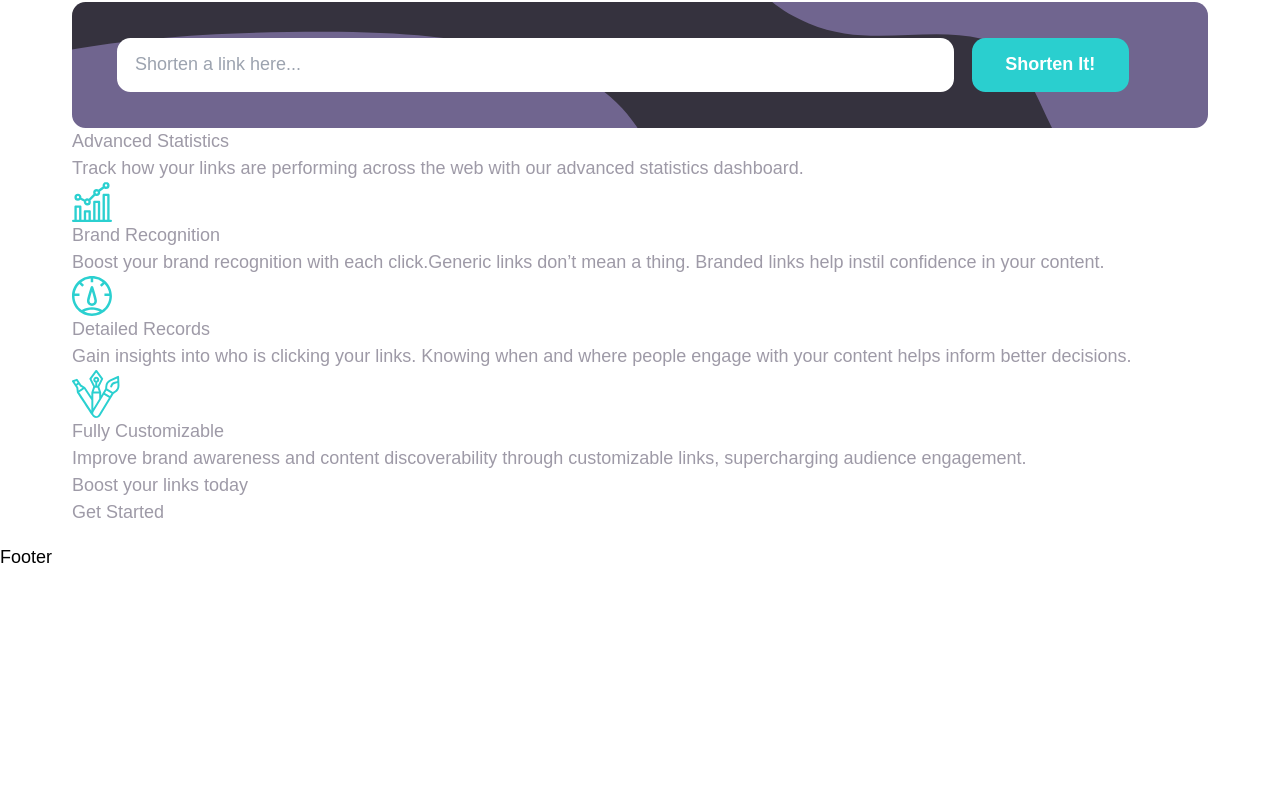
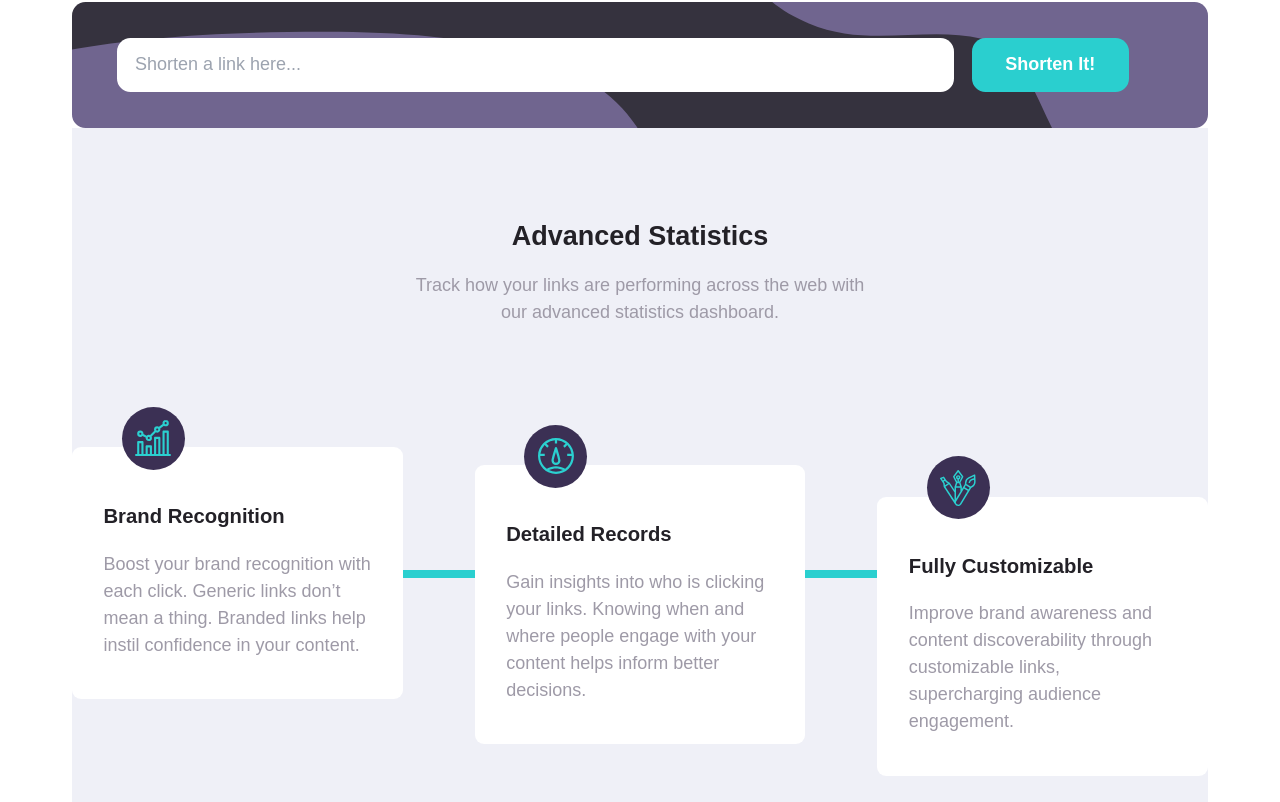
Before and after one commit to alvyynm/shortly, a React (Vite) app in the folder frontend/: page / in a window 1280 px wide. Shown: the part 638-1440 px from the top of the page. Before the commit the page ends 1209 px from the top, so only its background shows below. Built offline with nearby package versions, Linux system fonts and the light colour scheme.

Commit message:
style(stats section): style Stats section to match design

```diff
--- a/frontend/src/components/Landing.jsx
+++ b/frontend/src/components/Landing.jsx
@@ -59,46 +59,61 @@ function Landing() {
 
       {/* STATS SECTION */}
 
-      <div>
-        <h2>Advanced Statistics</h2>
-        <p>
-          Track how your links are performing across the web with our advanced
-          statistics dashboard.
-        </p>
-        <div>
-          <div>
-            <div>
-              <img src={brandrecog} alt="" />
+      <div className=" py-20 bg-[#eff0f7] relative">
+        <div className="text-center md:w-2/4 lg:w-2/5 mx-auto mb-10">
+          <h2 className="text-dark-violet-deep font-bold text-2xl mb-4">
+            Advanced Statistics
+          </h2>
+          <p>
+            Track how your links are performing across the web with our advanced
+            statistics dashboard.
+          </p>
+        </div>
+        <div className="flex flex-col lg:flex-row items-center gap-16 pt-10 md:pt-0">
+          <div className="md:w-96 text-center lg:text-left px-7 bg-white py-5 rounded-lg z-30">
+            <div className="mb-7 -mt-14 bg-dark-violet w-14 h-14 rounded-full mx-auto lg:ml-4 flex items-center justify-center">
+              <img src={brandrecog} alt="" className="w-8" />
             </div>
-            <h3>Brand Recognition</h3>
-            <p>
-              Boost your brand recognition with each click.Generic links don’t
+            <h3 className="text-dark-violet-deep font-bold text-lg">
+              Brand Recognition
+            </h3>
+            <p className="py-4">
+              Boost your brand recognition with each click. Generic links don’t
               mean a thing. Branded links help instil confidence in your
               content.
             </p>
           </div>
-          <div>
-            <img src={detailrec} alt="" />
+          <div className="md:w-96 text-center lg:text-left px-7 bg-white py-5 rounded-lg z-30 lg:mt-14">
+            <div className="mb-7 -mt-14 bg-dark-violet w-14 h-14 rounded-full mx-auto lg:ml-4 flex items-center justify-center">
+              <img src={detailrec} alt="" className="w-8" />
+            </div>
+
             <div>
-              <h3>Detailed Records</h3>
+              <h3 className="text-dark-violet-deep font-bold text-lg">
+                Detailed Records
+              </h3>
             </div>
-            <p>
+            <p className="py-4">
               Gain insights into who is clicking your links. Knowing when and
               where people engage with your content helps inform better
               decisions.
             </p>
           </div>
-          <div>
-            <div>
-              <img src={fullycus} alt="" />
+          <div className="md:w-96 text-center lg:text-left px-7 bg-white py-5 rounded-lg z-30 lg:mt-28">
+            <div className="mb-7 -mt-14 bg-dark-violet w-14 h-14 rounded-full mx-auto lg:ml-4 flex items-center justify-center">
+              <img src={fullycus} alt="" className="w-8" />
             </div>
-            <h3>Fully Customizable</h3>
-            <p>
+            <h3 className="text-dark-violet-deep font-bold text-lg">
+              Fully Customizable
+            </h3>
+            <p className="py-4">
               Improve brand awareness and content discoverability through
               customizable links, supercharging audience engagement.
             </p>
           </div>
         </div>
+        {/* Timeline */}
+        <div className="bg-red border-4 border-cyan absolute rotate-90 -left-12 -right-12 top-[55%] lg:top-[60%] md:left-5 md:right-5 lg:transform-none lg:right-60 lg:left-60 z-10"></div>
       </div>
 
       {/* CALLOUT SECTION */}
```
